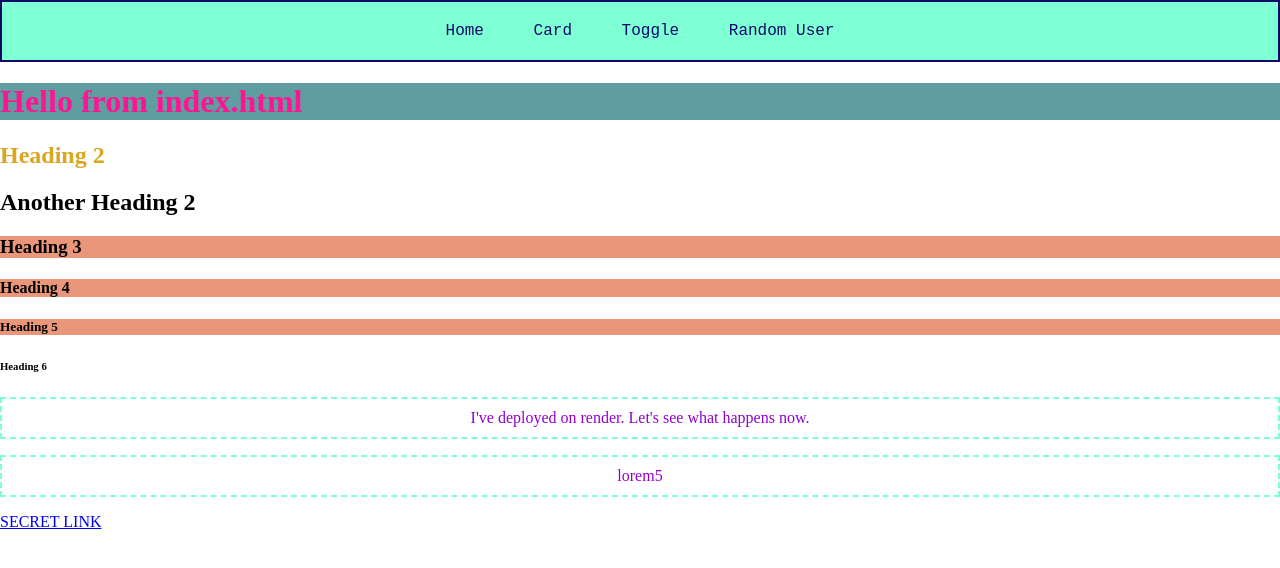
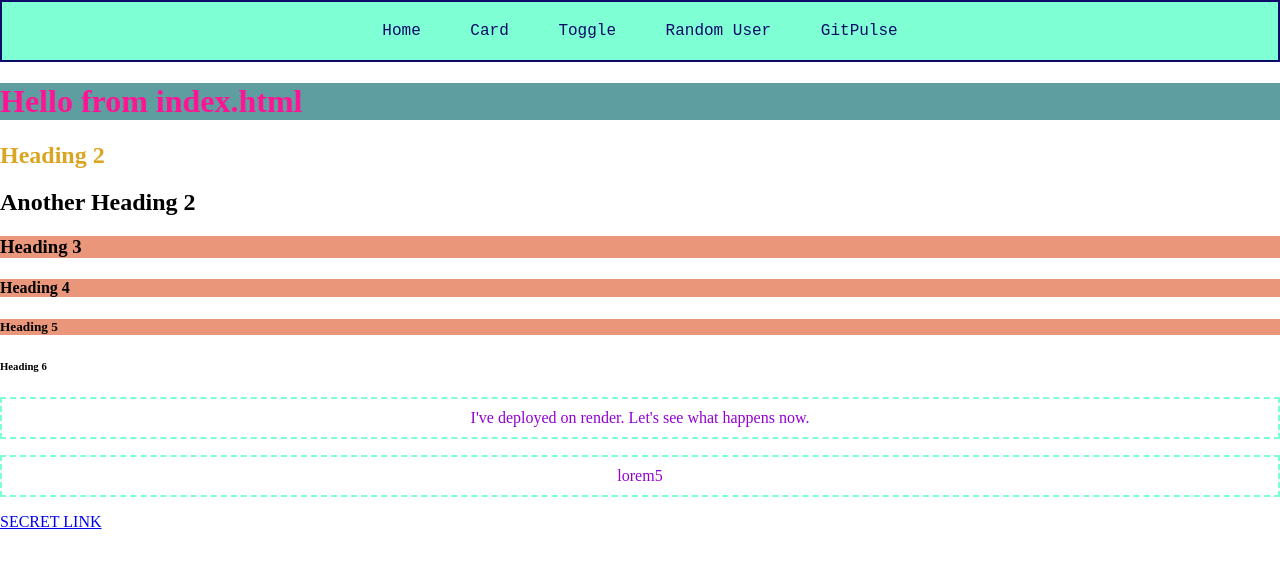
Before and after one commit to KritikaE/autosuggest, a website: page frontend/index.html in a window 1280 px wide. Drawn offline with Linux system fonts and the light colour scheme.

Commit message:
gitpulse updated

```diff
--- a/frontend/index.html
+++ b/frontend/index.html
@@ -12,6 +12,7 @@
         <a href="/pages/card.html">Card</a>
         <a href="/pages/toggle.html">Toggle</a>
         <a href="/pages/random.html">Random User</a>
+        <a href="/pages/gitpulse.html">GitPulse</a>
     </div>
     <h1> Hello from index.html </h1>
     <h2 id="heading-2">Heading 2</h2>
```
